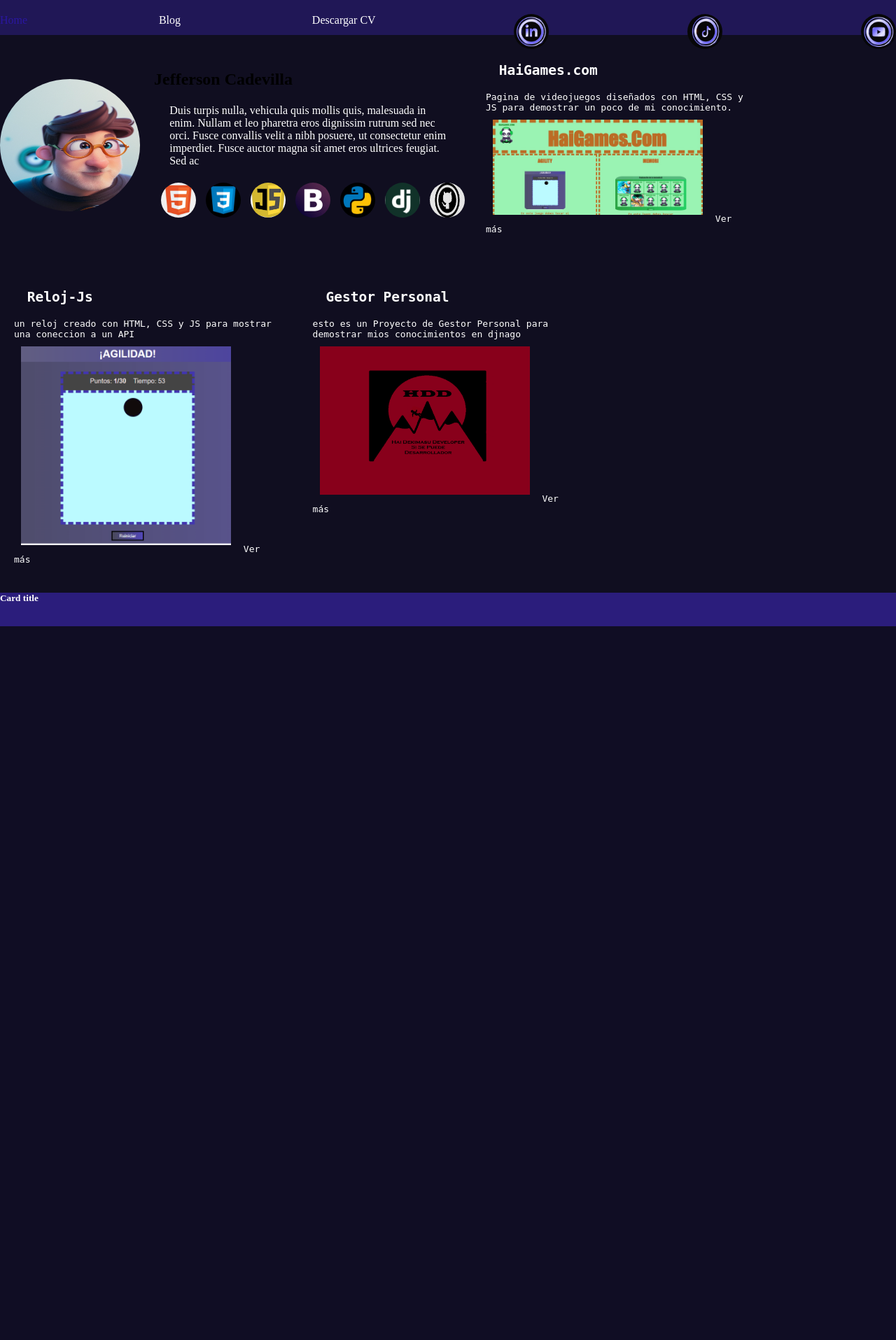
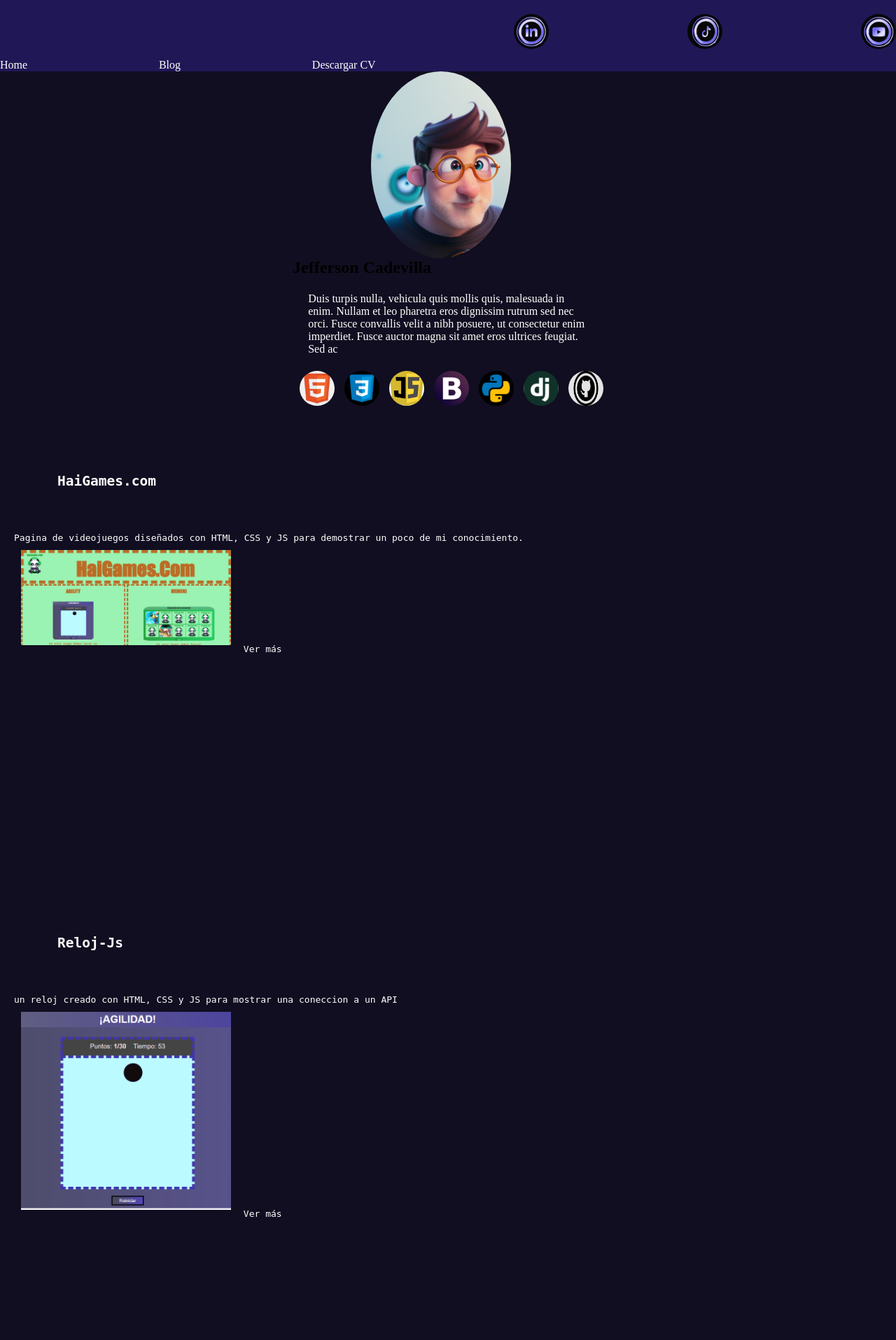
Before and after one commit to HaiDekimasu/portafolio_jeff, a Django app: page / in a window 1280 px wide. Shown: the top 1915 px of the page at 70% size. Before the commit the page ends 895 px from the top, so only its background shows below. Run offline with Django 4.2, Linux system fonts and the light colour scheme; data comes from the database, SQL or seed files in the repository.

Commit message:
modificacion css04

```diff
--- a/Templates/layout/base.html
+++ b/Templates/layout/base.html
@@ -7,7 +7,6 @@
         <title>{% block title %}Portafolio{% endblock title %}</title>
         <meta name="description" content="">
         <meta name="viewport" content="width=device-width, initial-scale=1">
-            <link rel="stylesheet" href="{% static "styles/estilofooter.css"%}">
             <link rel="stylesheet" href="{% static "styles/estilo.css"%}">
     </head>
     <body>
--- a/Templates/layout/partials/navbar.html
+++ b/Templates/layout/partials/navbar.html
@@ -1,7 +1,7 @@
 {% load static %}
 <nav class="navbar">
     <div class="containernav">
-        <a class="link1" href="/">Home</a>
+        <a class="link2" href="/">Home</a>
         <a class="link2" href="{% url 'vblog'  %}">Blog</a>
         <a class="link2" href="{% url 'vblog'  %}">Descargar CV</a>
         <a href="#" >
--- a/static/styles/estilo.css
+++ b/static/styles/estilo.css
@@ -32,19 +32,25 @@ a:hover{
     display: flex;
     justify-content: space-between;
     width: 100%;
-    height: 50px;
+    height: max-content;
     background-color: #452cd44d;
+}
+.link2{
+    margin-top: 5%;
 }
 /*proyectos en principal*/
 
 .contenedor {
     display: flex;
-    justify-content: flex-start;
+    width: 100%;
+    justify-content: center;
     gap: 10px;
     flex-wrap: wrap;
 }
 .proyect {
-    width: calc(33.33% - 10px);
+    width:100%;
+    height: 80vh;
+    justify-content: space-evenly;
     margin-bottom: 10px;
     box-sizing: border-box;
     padding: 20px;
@@ -52,8 +58,13 @@ a:hover{
     color: white;
 }
 .Present {
+    width: 100%;
+    height: max-content;
     display: flex;
+    flex-direction: column;
+    justify-content: center;
     align-items: center;
+
 }
 
 .imgP {
@@ -61,12 +72,34 @@ a:hover{
     margin-right: 20px;
 }
 
-.text-container {
-    flex: 1;
-}
-
 .title01{
     width: 400px;
     padding: 5%;
     color: white;
 }
+
+footer{
+    width: 100%;
+    height: 3rem;
+    background-color: #452cd44d ;
+    position: relative;
+    margin-top: 10px;
+
+}
+.containerfooter {
+    text-align: right;
+}
+.footercard{
+    color: white;
+}
+.redesS {
+    width: 50px;
+    height: 50px;
+    margin-left: 10px;
+    border-radius: 50%;
+}
+.imgP{
+    width: 40%;
+    height: 60%;
+    border-radius: 100%;
+}
--- a/static/styles/estilofooter.css
+++ /dev/null
@@ -1,30 +0,0 @@
-footer{
-    width: 100%;
-    height: 3rem;
-    background-color: #452cd44d ;
-    position: relative;
-    margin-top: 10px;
-
-}
-.containerfooter {
-    text-align: right;
-}
-.footercard{
-    color: white;
-}
-.redesS {
-    width: 50px;
-    height: 50px;
-    margin-left: 10px;
-    border-radius: 50%;
-}
-.present{
-    display: flex;
-    width: 80%;
-    justify-content: space-around;
-}
-.imgP{
-    width: 40%;
-    height: 60%;
-    border-radius: 100%;
-}
```
